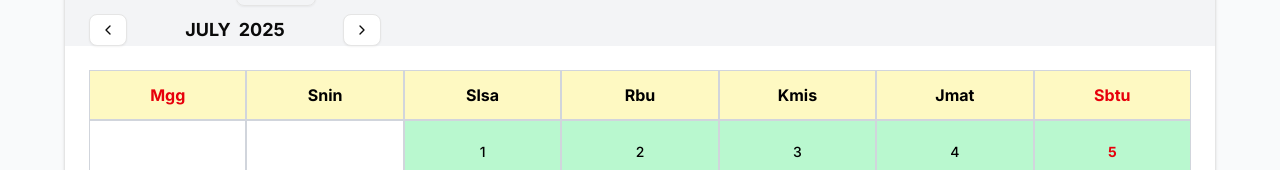
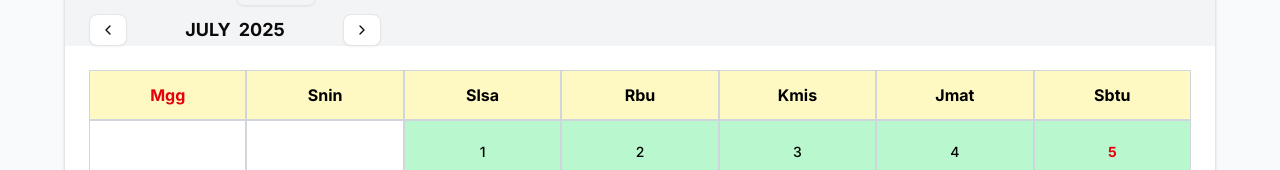
Before and after one commit to xadyr-sbi/hitung-lembur, a Next.js app: page / in a window 1280 px wide. Shown: the part 193-363 px from the top of the page. Built offline with nearby package versions, Linux system fonts and the light colour scheme.

Commit message:
Update page.tsx

```diff
--- a/src/app/page.tsx
+++ b/src/app/page.tsx
@@ -362,7 +362,7 @@ export default function OvertimeCalendar() {
                 <div
                   key={day}
                   className={`p-3 text-center font-bold border border-gray-300 ${
-                    index === 0 || index === 6 ? 'text-red-600' : 'text-black'
+                    index === 0 ? 'text-red-600' : 'text-black'
                   }`}
                 >
                   {day}
```
